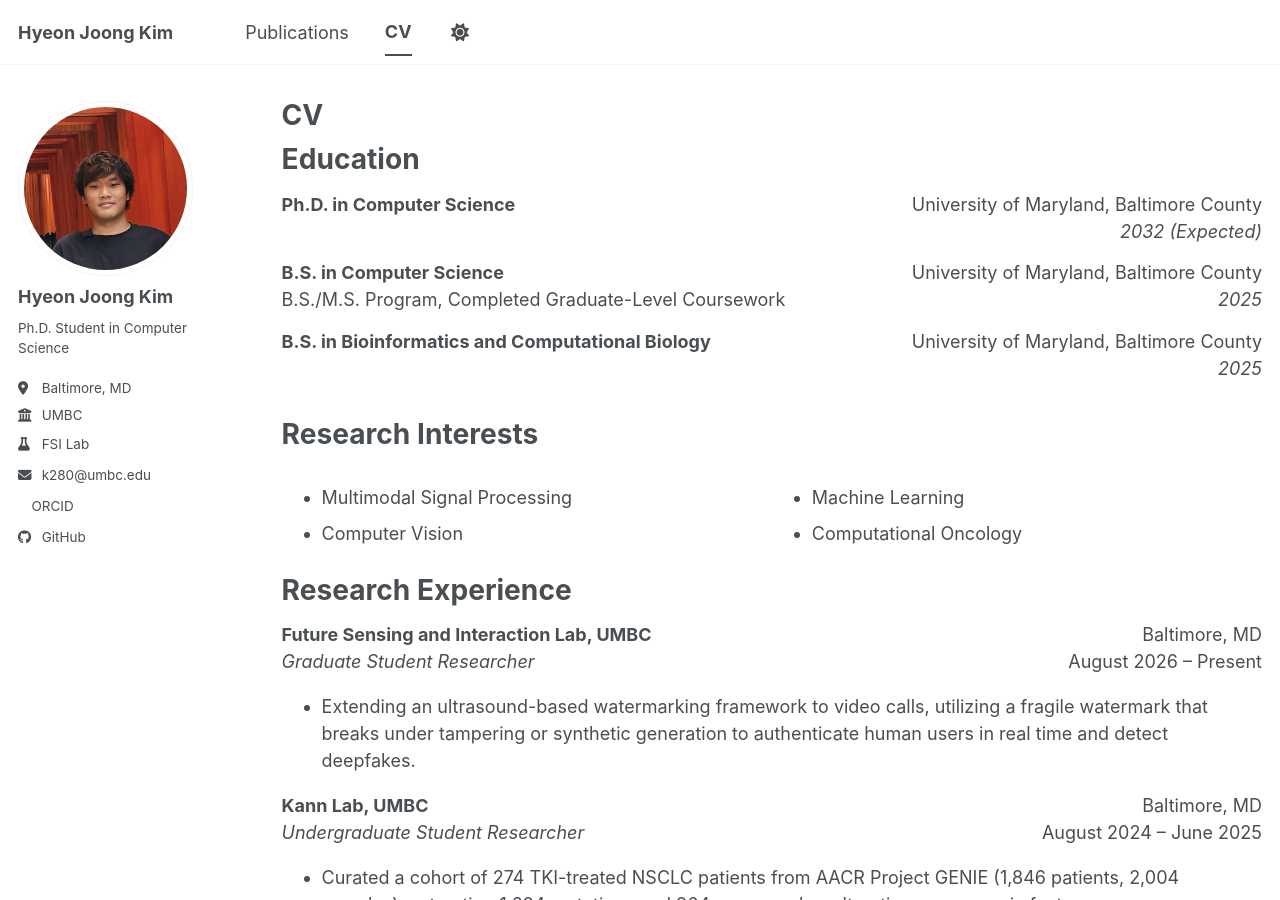
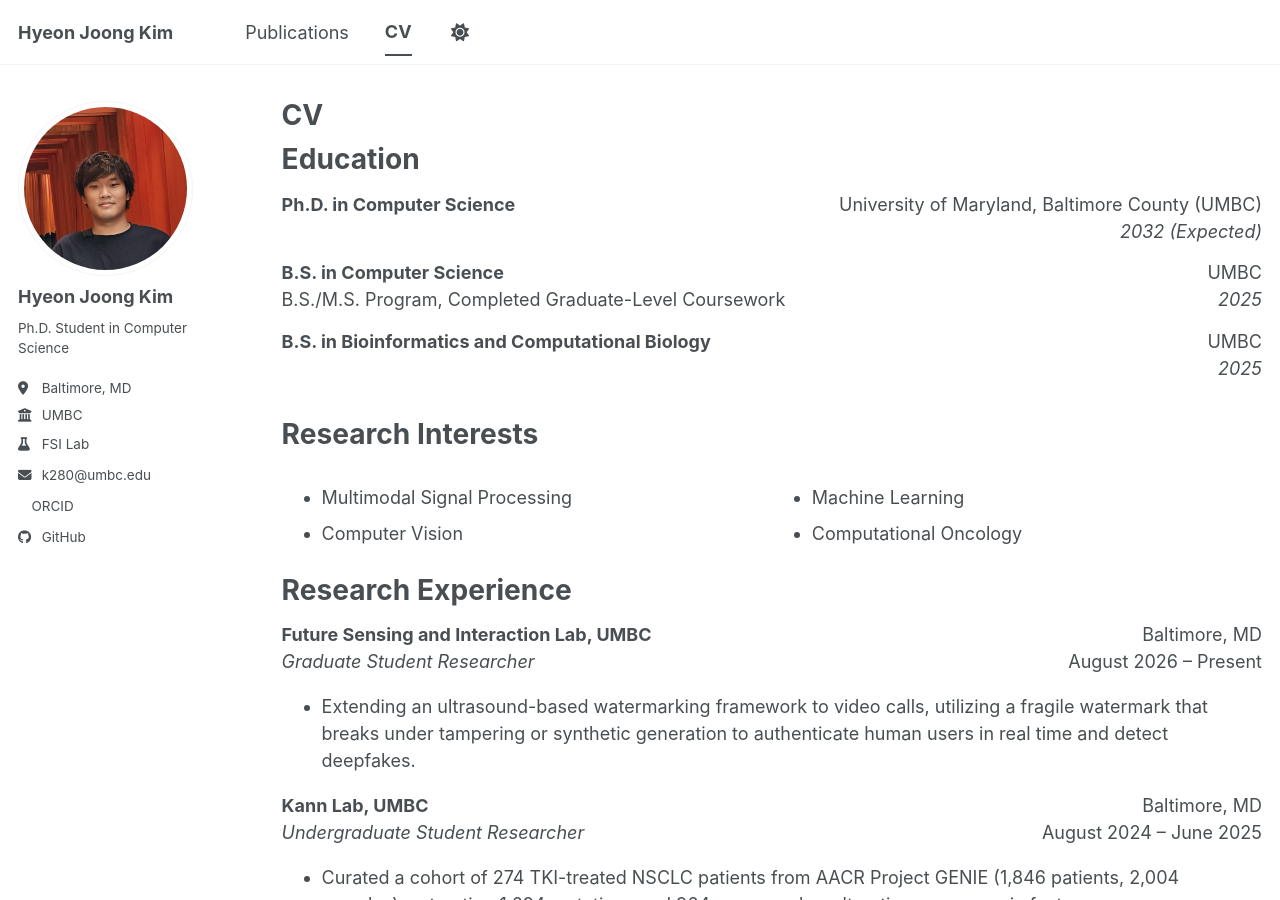
Before and after one commit to hyeonjoong-k/hyeonjoong-k.github.io, a Jekyll site: the page built from _pages/cv.md, in a window 1280 px wide and 900 px high. Built offline with Jekyll 4.4.1, drawn with Linux system fonts in a browser that asks for light colours; a style sheet for code colours, icons or effects is not loaded.

Commit message:
Update cv.md

```diff
--- a/_pages/cv.md
+++ b/_pages/cv.md
@@ -11,13 +11,13 @@ redirect_from:
 
 Education
 ======
-<div style="display: flex; justify-content: space-between;"><strong>Ph.D. in Computer Science</strong><span>University of Maryland, Baltimore County</span></div>
+<div style="display: flex; justify-content: space-between;"><strong>Ph.D. in Computer Science</strong><span>University of Maryland, Baltimore County (UMBC)</span></div>
 <div style="display: flex; justify-content: flex-end; margin-bottom: 0.8em;"><em>2032 (Expected)</em></div>
 
-<div style="display: flex; justify-content: space-between;"><strong>B.S. in Computer Science</strong><span>University of Maryland, Baltimore County</span></div>
+<div style="display: flex; justify-content: space-between;"><strong>B.S. in Computer Science</strong><span>UMBC</span></div>
 <div style="display: flex; justify-content: space-between; margin-bottom: 0.8em;"><span>B.S./M.S. Program, Completed Graduate-Level Coursework</span><em>2025</em></div>
 
-<div style="display: flex; justify-content: space-between;"><strong>B.S. in Bioinformatics and Computational Biology</strong><span>University of Maryland, Baltimore County</span></div>
+<div style="display: flex; justify-content: space-between;"><strong>B.S. in Bioinformatics and Computational Biology</strong><span>UMBC</span></div>
 <div style="display: flex; justify-content: flex-end; margin-bottom: 2em;"><em>2025</em></div>
 
 Research Interests
```
